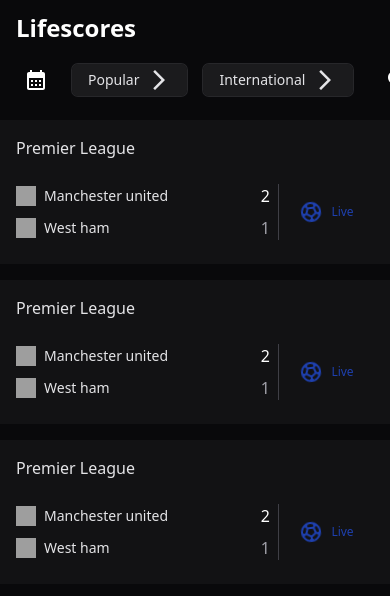
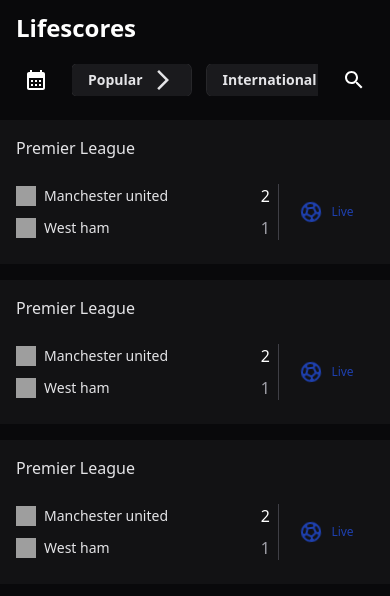
Before and after one commit to LifeTech-Org/lifescores-pro, a Next.js app: page / in a window 390 px wide. Shown: the top 596 px of the page. Built offline with nearby package versions, Linux system fonts and the light colour scheme; grey boxes are pictures that could not be loaded.

Commit message:
small ui retouching

```diff
--- a/components/Filter.tsx
+++ b/components/Filter.tsx
@@ -22,7 +22,7 @@
   const setPopup = useContext<PopupContextType>(PopupContext);
 
   return (
-    <aside className="flex w-full px-4 sm:px-0 h-12 items-center sm:flex-col sm:h-full sm:py-4  sm:w-72 gap-4 overflow-y-auto overflow-x-hidden sm:max-h-[calc(100vh-56px)]">
+    <aside className="flex overflow-y-hidden w-full px-4 sm:px-0 h-12 items-center sm:flex-col sm:h-full sm:py-4  sm:w-72 gap-4 sm:overflow-y-auto overflow-x-hidden sm:max-h-[calc(100vh-56px)]">
       <div className="w-fit sm:w-full">
         <div className="sm:hidden">
           <button
@@ -36,15 +36,18 @@
           <Calendar />
         </div>
       </div>
+      <div className="hidden sm:flex  w-full">
         <div
-        className="hidden sm:flex w-full bg-zinc-900  rounded-md text-xs cursor-pointer mx-4 p-3 text-zinc-200"
+          className="bg-zinc-900 flex-1  rounded-md text-xs cursor-pointer mx-4 p-3 text-zinc-200"
           onClick={() => setPopup(<Search />)}
         >
           Search
         </div>
+      </div>
+      <div className="flex flex-1 gap-4 overflow-x-auto overflow-y-hidden sm:flex-col sm:overflow-visible sm:h-fit sm:w-full">
         <div className="relative sm:w-full">
           <button
-          className="flex items-center gap-2 bg-zinc-800/60 ring-1  ring-zinc-800 hover:bg-zinc-800 text-zinc-200 text-sm font-semibo rounded-md sm:hidden h-8 px-4"
+            className="flex items-center gap-2 bg-zinc-800/60 ring-1  ring-zinc-800 hover:bg-zinc-800 text-zinc-200 text-sm font-semibold rounded-md sm:hidden h-8 px-4"
             onClick={() => setPopup(<Categories ispopup={true} />)}
           >
             <span>{router.query.category || "Popular"}</span>
@@ -54,7 +57,7 @@
         </div>
         <div className="relative sm:w-full">
           <button
-          className="flex items-center gap-2 bg-zinc-800/60 ring-1  ring-zinc-800 hover:bg-zinc-800 text-zinc-200 text-sm font-semibo rounded-md sm:hidden h-8 px-4"
+            className="flex items-center gap-2 bg-zinc-800/60 ring-1  ring-zinc-800 hover:bg-zinc-800 text-zinc-200 text-sm font-semibold rounded-md sm:hidden h-8 px-4"
             onClick={() => setPopup(<Locations ispopup={true} />)}
           >
             <span>{router.query.location || "International"}</span>
@@ -62,8 +65,9 @@
           </button>
           <Locations ispopup={false} />
         </div>
+      </div>
 
-      <div className="sm:hidden flex-1"></div>
+      {/* <div className="sm:hidden flex-1"></div> */}
 
       <button
         className="sm:hidden flex items-center justify-center cursor-pointer aspect-square rounded-full hover:bg-zinc-800 w-10 "
--- a/styles/output.css
+++ b/styles/output.css
@@ -638,20 +638,16 @@
   margin-right: 1rem;
 }
 
+.mt-1 {
+  margin-top: 0.25rem;
+}
+
 .mt-2 {
   margin-top: 0.5rem;
 }
 
 .mt-5 {
   margin-top: 1.25rem;
-}
-
-.mt-1 {
-  margin-top: 0.25rem;
-}
-
-.block {
-  display: block;
 }
 
 .flex {
@@ -706,6 +702,10 @@
   height: 1.25rem;
 }
 
+.h-6 {
+  height: 1.5rem;
+}
+
 .h-8 {
   height: 2rem;
 }
@@ -721,10 +721,6 @@
 
 .h-screen {
   height: 100vh;
-}
-
-.h-6 {
-  height: 1.5rem;
 }
 
 .max-h-\[calc\(100vh-100px\)\] {
@@ -775,8 +771,16 @@
   width: 0.75rem;
 }
 
+.w-4 {
+  width: 1rem;
+}
+
 .w-5 {
   width: 1.25rem;
+}
+
+.w-6 {
+  width: 1.5rem;
 }
 
 .w-8 {
@@ -790,14 +794,6 @@
 
 .w-full {
   width: 100%;
-}
-
-.w-4 {
-  width: 1rem;
-}
-
-.w-6 {
-  width: 1.5rem;
 }
 
 .min-w-\[120px\] {
@@ -891,10 +887,6 @@
   gap: 1rem;
 }
 
-.gap-1\.5 {
-  gap: 0.375rem;
-}
-
 .divide-y > :not([hidden]) ~ :not([hidden]) {
   --tw-divide-y-reverse: 0;
   border-top-width: calc(1px * calc(1 - var(--tw-divide-y-reverse)));
@@ -903,11 +895,6 @@
 
 .divide-dotted > :not([hidden]) ~ :not([hidden]) {
   border-style: dotted;
-}
-
-.divide-zinc-950 > :not([hidden]) ~ :not([hidden]) {
-  --tw-divide-opacity: 1;
-  border-color: rgb(9 9 11 / var(--tw-divide-opacity));
 }
 
 .divide-zinc-800 > :not([hidden]) ~ :not([hidden]) {
@@ -919,12 +906,20 @@
   overflow: auto;
 }
 
+.overflow-x-auto {
+  overflow-x: auto;
+}
+
 .overflow-y-auto {
   overflow-y: auto;
 }
 
 .overflow-x-hidden {
   overflow-x: hidden;
+}
+
+.overflow-y-hidden {
+  overflow-y: hidden;
 }
 
 .rounded-full {
@@ -1172,6 +1167,11 @@
   color: rgb(255 255 255 / var(--tw-text-opacity));
 }
 
+.text-zinc-100 {
+  --tw-text-opacity: 1;
+  color: rgb(244 244 245 / var(--tw-text-opacity));
+}
+
 .text-zinc-200 {
   --tw-text-opacity: 1;
   color: rgb(228 228 231 / var(--tw-text-opacity));
@@ -1185,11 +1185,6 @@
 .text-zinc-400 {
   --tw-text-opacity: 1;
   color: rgb(161 161 170 / var(--tw-text-opacity));
-}
-
-.text-zinc-100 {
-  --tw-text-opacity: 1;
-  color: rgb(244 244 245 / var(--tw-text-opacity));
 }
 
 .underline {
@@ -1292,6 +1287,11 @@
     display: none;
   }
 
+  .sm\:h-fit {
+    height: -moz-fit-content;
+    height: fit-content;
+  }
+
   .sm\:h-full {
     height: 100%;
   }
@@ -1326,6 +1326,18 @@
 
   .sm\:flex-col {
     flex-direction: column;
+  }
+
+  .sm\:overflow-visible {
+    overflow: visible;
+  }
+
+  .sm\:overflow-y-auto {
+    overflow-y: auto;
+  }
+
+  .sm\:overflow-y-visible {
+    overflow-y: visible;
   }
 
   .sm\:rounded-md {
```
Lines whose indentation alone changed are shown as unchanged.
